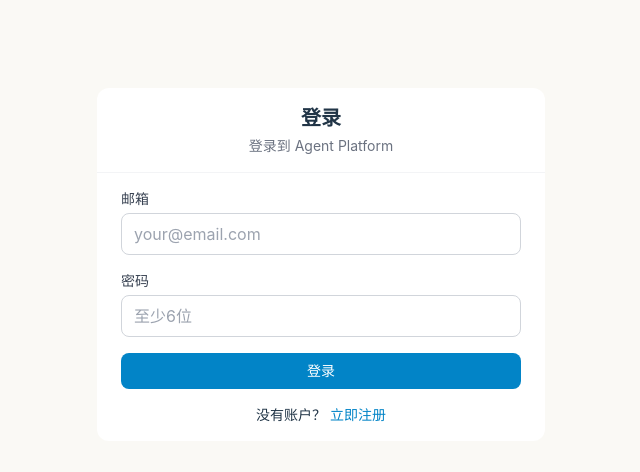
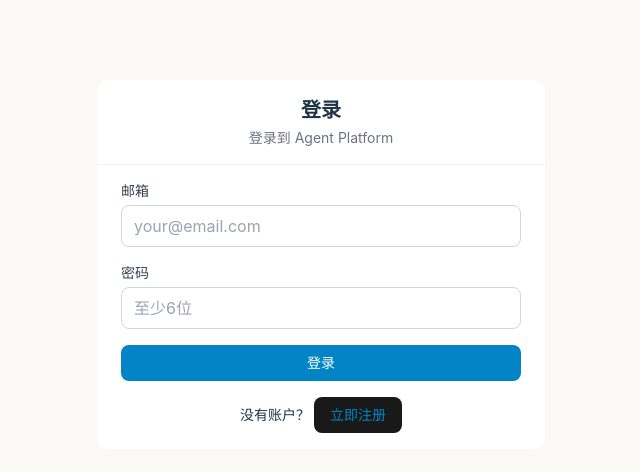
Before and after one commit to 0xnicholas/agent-platform, a React (Vite) app: page / in a window 1280 px wide. Shown: the top 472 px of the page, without its empty margins (319-959 px from the left). Built offline with nearby package versions, Linux system fonts and the light colour scheme.

Commit message:
style: 全局 button 使用 secondary 颜色

```diff
--- a/src/index.css
+++ b/src/index.css
@@ -15,6 +15,25 @@
   min-width: 320px;
   min-height: 100vh;
   background-color: #faf9f5;
+}
+
+/* 全局按钮样式 - 使用 rgba(11, 11, 11, 0.94) */
+button {
+  background-color: rgba(11, 11, 11, 0.94);
+  color: white;
+  padding: 0.5rem 1rem;
+  border-radius: 0.5rem;
+  font-weight: 500;
+  transition: all 0.15s ease;
+}
+
+button:hover {
+  background-color: rgba(11, 11, 11, 0.85);
+}
+
+button:disabled {
+  opacity: 0.5;
+  cursor: not-allowed;
 }
 
 /* Toast 动画 */
```
